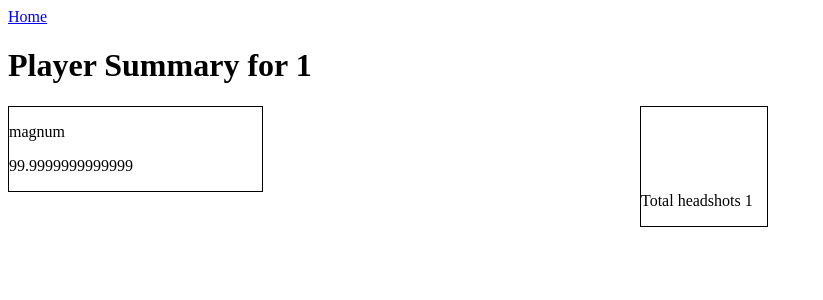
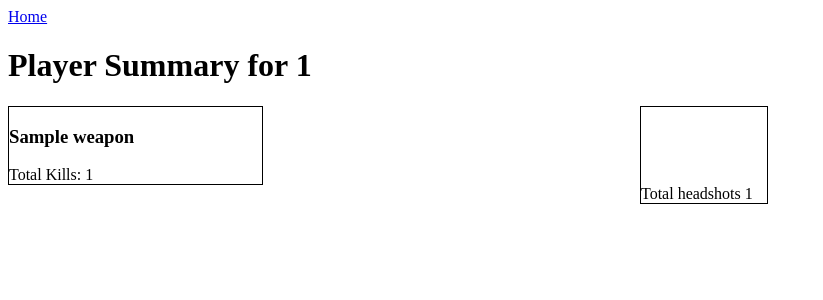
Before and after one commit to someoldcowdude/halostats, a Flask app: template templates/player/summary.html in a window 1280 px wide. Shown: the top 300 px of the page, without its empty margins (0-823 px from the left). Run offline with Flask 2, Linux system fonts and the light colour scheme; the template is opened without the code that fills it: most values are stand-ins (such as "Sample title", 1, 10 or a date in 2020).

Commit message:
added total kills by weapon

```diff
--- a/templates/player/summary.html
+++ b/templates/player/summary.html
@@ -9,14 +9,18 @@
     position: relative;
     left: 50%;
     }
-    .magnum {
+    .weapon_stats {
     border-style: solid;
     border-width: 1.2px;
-    width: 20%;
+    width: 40%;
     float: left;
+    }
+    .summary {
+    width: 50%
     }
   </style>
 </head>
+<body>
 
 <div>
   <a href="/">Home</a>
@@ -24,16 +28,21 @@
 
 <h1>Player Summary for {{ data.Id }}</h1>
 
-<div>
-
-<div class="magnum">
-  <p>magnum</p>
-  <p> </p>
-  <p> 99.9999999999999 </p>
+<div class="summary">
+  {% for stats in weaponstats %}
+  <div class="weapon_stats">
+    {% for weapon in weapons %}
+    {% if weapon.id|string == stats.WeaponId.StockId|string %}
+      <h3>{{ weapon.name }}</h3>
+    {% endif %}
+    {% endfor %}
+    Total Kills: {{ stats.TotalKills }}
+  </div>
+  {% endfor %}
 </div>
 
 <div class="stats_box">
-  <p>Total headshots {{ data.Result.ArenaStats.TotalHeadshots }} </p>
+  Total headshots {{ data.Result.ArenaStats.TotalHeadshots }}
 </div>
 
-</div>
+</body>
```
